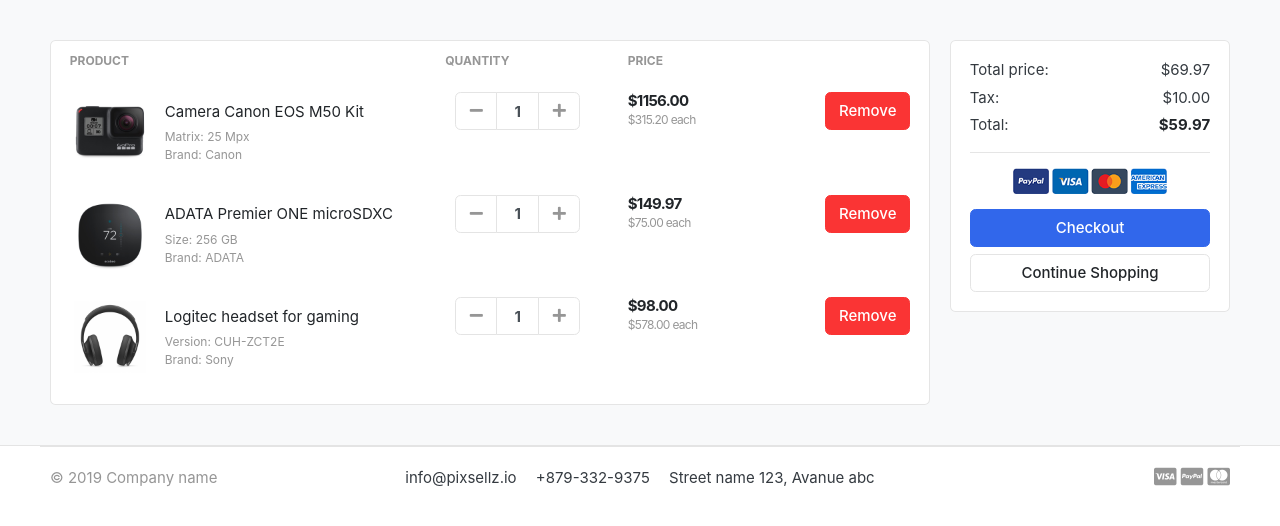
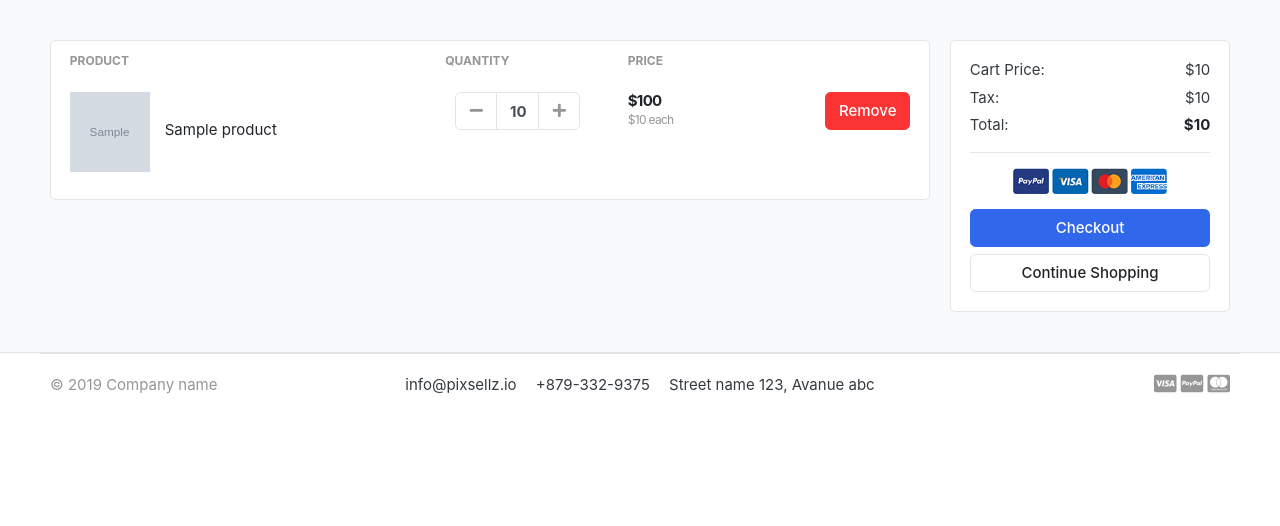
Before and after one commit to AgnosticMe/gadget-zone, a Django app: template templates/store/cart.html in a window 1280 px wide. Shown: the part 118-644 px from the top of the page. Run offline with Django 3.2, Linux system fonts and the light colour scheme; tables that the repository leaves empty hold one stand-in row (values such as "Sample post"); the template is opened without the code that fills it: values that come from a table or form of the project are taken from there, most other values are stand-ins (such as "Sample title", 1, 10 or a date in 2020); grey boxes marked "Sample" are stand-in pictures; some libraries are stand-ins or nearby versions; some web fonts are replaced.

Commit message:
create cart items & cart views  and render it in cart page
1) Create a function to get cart id according to sesssion cookies
2) Create cart page view function and implement it in template page
3) Create add to cart, remove from cart and delete cart item functions and implement in cart page

```diff
--- a/carts/urls.py
+++ b/carts/urls.py
@@ -1,8 +1,12 @@
 from django.urls import path
 from . import views
 
-app_name = 'cart'
+app_name = 'carts'
 
 urlpatterns = [
-    path('', views.cart, name='cart')
+    path('', views.cart, name='cart'),
+    path('add_to_cart/<int:product_id>/', views.add_to_cart, name='add_to_cart'),
+    path('remove_from_cart/<int:product_id>/', views.remove_from_cart, name='remove_from_cart'),
+    path('delete_cart_item/<int:product_id>/', views.delete_cart_item, name='delete_cart_item'),
+
 ]
--- a/templates/store/cart.html
+++ b/templates/store/cart.html
@@ -28,13 +28,13 @@
 </tr>
 </thead>
 <tbody>
+{% for cart_item in cart_items %}
 <tr>
 	<td>
 		<figure class="itemside align-items-center">
-			<div class="aside"><img src="./images/items/11.jpg" class="img-sm"></div>
+			<div class="aside"><img src="{{ cart_item.product.images.url }}" class="img-sm"></div>
 			<figcaption class="info">
-				<a href="#" class="title text-dark">Camera Canon EOS M50 Kit</a>
-				<p class="text-muted small">Matrix: 25 Mpx <br> Brand: Canon</p>
+				<a href="#" class="title text-dark">{{ cart_item.product.product_name }}</a>
 			</figcaption>
 		</figure>
 	</td>
@@ -43,93 +43,26 @@
 					<div class="col">
 						<div class="input-group input-spinner">
 							<div class="input-group-prepend">
-							<button class="btn btn-light" type="button" id="button-plus"> <i class="fa fa-minus"></i> </button>
+							<a href="{% url 'carts:remove_from_cart' cart_item.product.id %}" class="btn btn-light" type="button" id="button-minus"> <i class="fa fa-minus"></i> </a>
 							</div>
-							<input type="text" class="form-control"  value="1">
+							<input type="text" class="form-control"  value="{{ cart_item.quantity }}">
 							<div class="input-group-append">
-							<button class="btn btn-light" type="button" id="button-minus"> <i class="fa fa-plus"></i> </button>
+							<a href="{% url 'carts:add_to_cart' cart_item.product.id %}"class="btn btn-light" type="button" id="button-plus"> <i class="fa fa-plus"></i> </a>
 							</div>
 						</div> <!-- input-group.// -->
 					</div> <!-- col.// -->
 	</td>
 	<td>
 		<div class="price-wrap">
-			<var class="price">$1156.00</var>
-			<small class="text-muted"> $315.20 each </small>
+			<var class="price">${{ cart_item.sub_total }}</var>
+			<small class="text-muted"> ${{ cart_item.product.price }} each </small>
 		</div> <!-- price-wrap .// -->
 	</td>
 	<td class="text-right">
-	<a href="" class="btn btn-danger"> Remove</a>
+	<a href="{% url 'carts:delete_cart_item' cart_item.product.id %}" class="btn btn-danger"> Remove</a>
 	</td>
 </tr>
-<tr>
-	<td>
-		<figure class="itemside align-items-center">
-			<div class="aside"><img src="./images/items/10.jpg" class="img-sm"></div>
-			<figcaption class="info">
-				<a href="#" class="title text-dark">ADATA Premier ONE microSDXC</a>
-				<p class="text-muted small">Size: 256 GB  <br> Brand: ADATA </p>
-			</figcaption>
-		</figure>
-	</td>
-	<td>
-		<!-- col.// -->
-					<div class="col">
-						<div class="input-group input-spinner">
-							<div class="input-group-prepend">
-							<button class="btn btn-light" type="button" id="button-plus"> <i class="fa fa-minus"></i> </button>
-							</div>
-							<input type="text" class="form-control"  value="1">
-							<div class="input-group-append">
-							<button class="btn btn-light" type="button" id="button-minus"> <i class="fa fa-plus"></i> </button>
-							</div>
-						</div> <!-- input-group.// -->
-					</div> <!-- col.// -->
-	</td>
-	<td>
-		<div class="price-wrap">
-			<var class="price">$149.97</var>
-			<small  class="text-muted"> $75.00 each </small>
-		</div> <!-- price-wrap .// -->
-	</td>
-	<td class="text-right">
-	<a href="" class="btn btn-danger"> Remove</a>
-	</td>
-</tr>
-<tr>
-	<td>
-		<figure class="itemside align-items-center">
-			<div class="aside"><img src="./images/items/9.jpg" class="img-sm"></div>
-			<figcaption class="info">
-				<a href="#" class="title text-dark">Logitec headset for gaming</a>
-				<p class="small text-muted">Version: CUH-ZCT2E  <br> Brand: Sony</p>
-			</figcaption>
-		</figure>
-	</td>
-	<td>
-		<!-- col.// -->
-					<div class="col">
-						<div class="input-group input-spinner">
-							<div class="input-group-prepend">
-							<button class="btn btn-light" type="button" id="button-plus"> <i class="fa fa-minus"></i> </button>
-							</div>
-							<input type="text" class="form-control"  value="1">
-							<div class="input-group-append">
-							<button class="btn btn-light" type="button" id="button-minus"> <i class="fa fa-plus"></i> </button>
-							</div>
-						</div> <!-- input-group.// -->
-					</div> <!-- col.// -->
-	</td>
-	<td>
-		<div class="price-wrap">
-			<var class="price">$98.00</var>
-			<small class="text-muted"> $578.00 each</small>
-		</div> <!-- price-wrap .// -->
-	</td>
-	<td class="text-right">
-		<a href="" class="btn btn-danger"> Remove</a>
-	</td>
-</tr>
+{% endfor %}
 </tbody>
 </table>
 </div> <!-- card.// -->
@@ -140,20 +73,20 @@
 		<div class="card">
 		<div class="card-body">
 			<dl class="dlist-align">
-			  <dt>Total price:</dt>
-			  <dd class="text-right">$69.97</dd>
+			  <dt>Cart Price:</dt>
+			  <dd class="text-right">${{ total }}</dd>
 			</dl>
 			<dl class="dlist-align">
 			  <dt>Tax:</dt>
-			  <dd class="text-right"> $10.00</dd>
+			  <dd class="text-right"> ${{ tax }}</dd>
 			</dl>
 			<dl class="dlist-align">
 			  <dt>Total:</dt>
-			  <dd class="text-right text-dark b"><strong>$59.97</strong></dd>
+			  <dd class="text-right text-dark b"><strong>${{ grand_total }}</strong></dd>
 			</dl>
 			<hr>
 			<p class="text-center mb-3">
-				<img src="./images/misc/payments.png" height="26">
+				<img src="{% static './images/misc/payments.png' %}" height="26">
 			</p>
 			<a href="./place-order.html" class="btn btn-primary btn-block"> Checkout </a>
 			<a href="./store.html" class="btn btn-light btn-block">Continue Shopping</a>
--- a/templates/store/product_details.html
+++ b/templates/store/product_details.html
@@ -81,7 +81,7 @@
     {% if single_product.stock <= 0 %}
         <h5 class="text-danger">Out Of Stock</h5>
     {% else %}
-        <a href="./product-detail.html" class="btn  btn-primary"> <span class="text">Add to cart</span> <i class="fas fa-shopping-cart"></i>  </a>
+        <a href="{% url 'carts:add_to_cart' single_product.id %}" class="btn  btn-primary"> <span class="text">Add to cart</span> <i class="fas fa-shopping-cart"></i>  </a>
     {% endif %}
 
 
```
Also changed, not shown: carts/views.py (+74 -3 lines).
